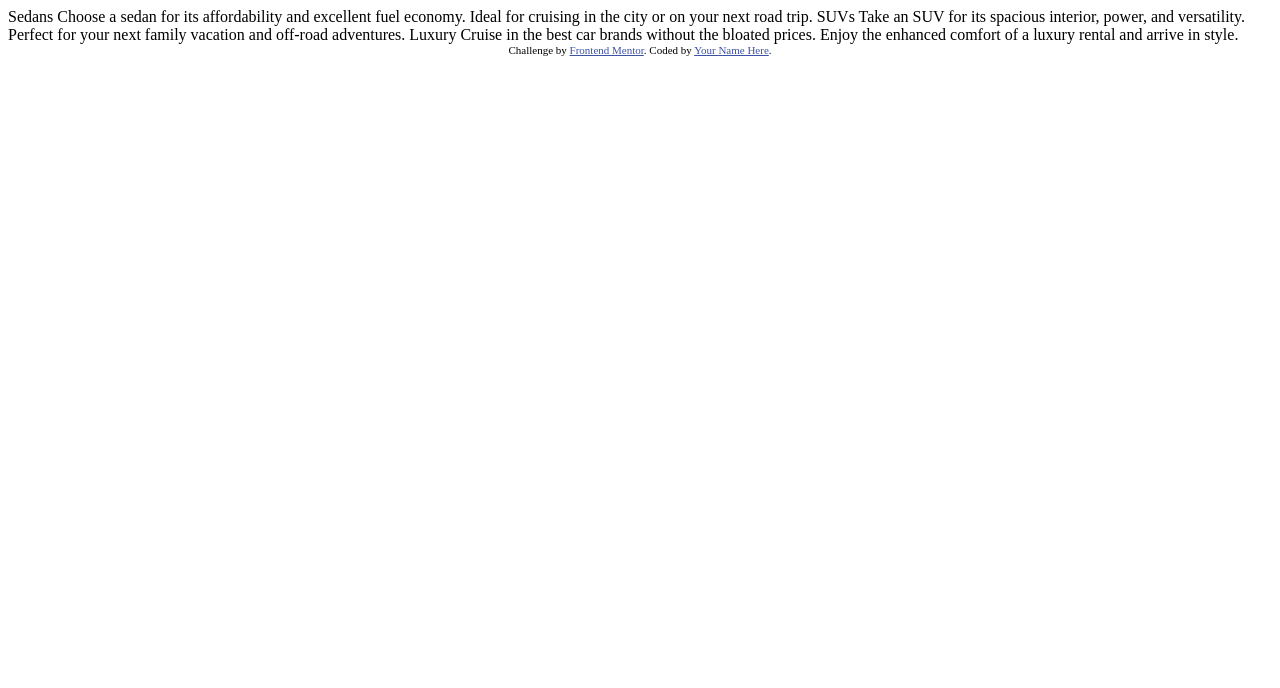
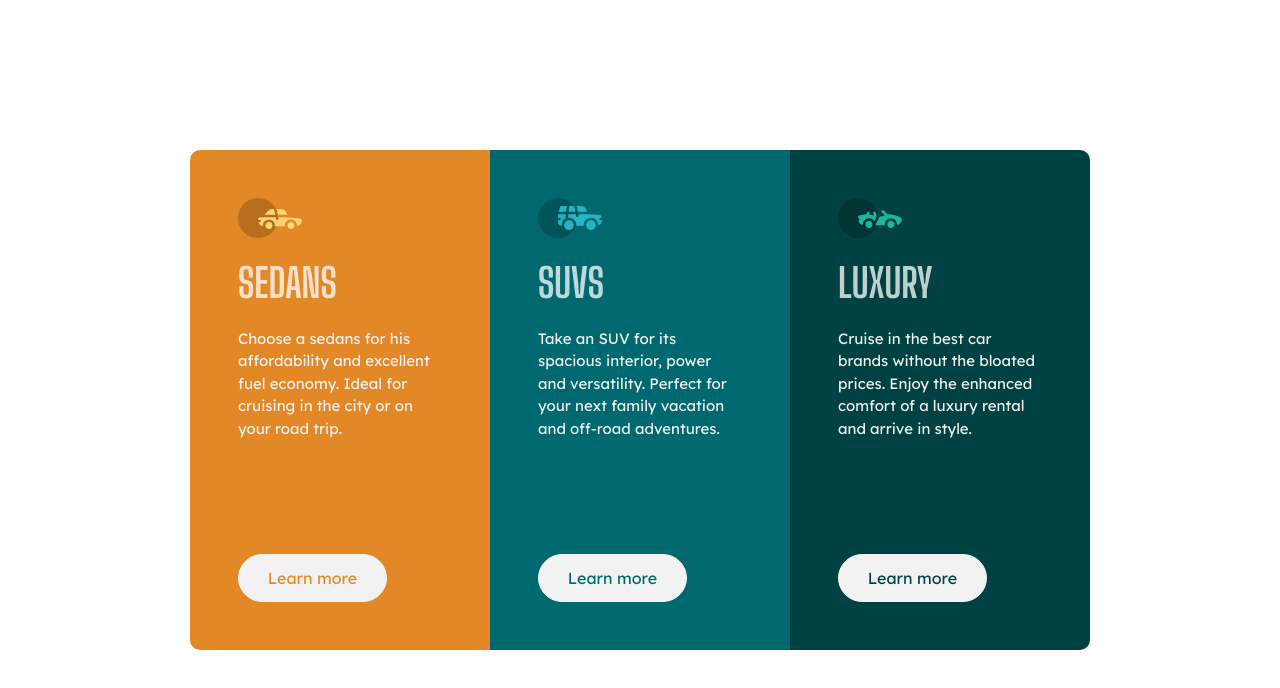
Before and after one commit to theblackman2/3-cards-preview, a plain HTML site: page index.html in a window 1280 px wide. Drawn offline with Linux system fonts and the light colour scheme.

Commit message:
Finished

```diff
--- a/index.html
+++ b/index.html
@@ -8,29 +8,53 @@
 
   <title>Frontend Mentor | 3-column preview card component</title>
 
-  <!-- Feel free to remove these styles or customise in your own stylesheet 👍 -->
-  <style>
-    .attribution { font-size: 11px; text-align: center; }
-    .attribution a { color: hsl(228, 45%, 44%); }
-  </style>
+  <link rel="stylesheet" href="style.css">
+
+  <!-- google fonts import -->
+  <link rel="preconnect" href="https://fonts.googleapis.com">
+  <link rel="preconnect" href="https://fonts.gstatic.com" crossorigin>
+  <link href="https://fonts.googleapis.com/css2?family=Big+Shoulders+Display:wght@700&family=Lexend+Deca&display=swap" rel="stylesheet">
 </head>
 <body>
-
-  Sedans
-  Choose a sedan for its affordability and excellent fuel economy. Ideal for cruising in the city
-  or on your next road trip.
-
-  SUVs
-  Take an SUV for its spacious interior, power, and versatility. Perfect for your next family vacation
-  and off-road adventures.
-
-  Luxury
-  Cruise in the best car brands without the bloated prices. Enjoy the enhanced comfort of a luxury
-  rental and arrive in style.
-
-  <div class="attribution">
-    Challenge by <a href="https://www.frontendmentor.io?ref=challenge" target="_blank">Frontend Mentor</a>.
-    Coded by <a href="#">Your Name Here</a>.
+  <div class="container">
+    <div class="cards">
+      <div class="card sedans">
+        <div class="card-infos">
+          <img src="./images/icon-sedans.svg" alt="Sedans icon">
+          <h2 class="card-title">Sedans</h2>
+          <p class="card-description">
+            Choose a sedans for his affordability and excellent fuel economy. Ideal for cruising in the city or on your road trip.
+          </p>
+        </div>
+        <button class="more">
+          Learn more
+        </button>
+      </div>
+      <div class="card suvs">
+        <div class="card-infos">
+          <img src="./images/icon-suvs.svg" alt="SUV icon">
+          <h2 class="card-title">Suvs</h2>
+          <p class="card-description">
+            Take an SUV for its spacious interior, power and versatility. Perfect for your next family vacation and off-road adventures.
+          </p>
+        </div>
+        <button class="more">
+          Learn more
+        </button>
+      </div>
+      <div class="card luxury">
+        <div class="card-infos">
+          <img src="./images/icon-luxury.svg" alt="luxury icon">
+          <h2 class="card-title">Luxury</h2>
+          <p class="card-description">
+            Cruise in the best car brands without the bloated prices. Enjoy the enhanced comfort of a luxury rental and arrive in style.
+          </p>
+        </div>
+        <button class="more">
+          Learn more
+        </button>
+      </div>
+    </div>
   </div>
 </body>
 </html>
--- /dev/null
+++ b/style.css
@@ -0,0 +1,151 @@
+:root{
+  --bright-orange : hsl(31, 77%, 52%);
+  --dark-cyan : hsl(184, 100%, 22%);
+  --very-dark-cyan : hsl(179, 100%, 13%);
+  --transparent-white : hsla(0, 0%, 100%, 0.75);
+  --very-ligth-grey : hsl(0, 0%, 95%);
+  --titles-family : 'Big Shoulders Display', cursive;;
+}
+
+button{
+  border: none;
+  width: auto;
+  overflow: visible;
+  background: transparent;
+  color: inherit;
+  font: inherit;
+  line-height: normal;
+  -webkit-font-smoothing: inherit;
+  -moz-osx-font-smoothing: inherit;
+  -webkit-appearance: none;
+}
+
+button:hover{
+  cursor: pointer;
+}
+
+p{
+  font-size: 15px;
+}
+
+*{
+  padding: 0;
+  margin: 0;
+  box-sizing: border-box;
+  color: white;
+  font-family: 'Lexend Deca', sans-serif;
+}
+
+.container{
+  width: 100vw;
+  min-height: 100vh;
+  display: flex;
+  align-items: center;
+  justify-content: center;
+  background-color: var(--transparent-white);
+}
+
+.cards{
+  display: flex;
+  height: 500px;
+  max-width: 900px;
+  width: 900px;
+  margin: 10px;
+  border-radius: 10px;
+}
+
+.card{
+  width: calc(100% / 3);
+  height: 100%;
+  padding: 3rem;
+  display: flex;
+  justify-content: space-between;
+  flex-direction: column;
+}
+
+.card-infos{
+  height: 60%;
+  display: flex;
+  align-items: flex-start;
+  justify-content: space-between;
+  flex-direction: column;
+}
+
+.card-title{
+  font-family: var(--titles-family);
+  text-transform: uppercase;
+  font-weight: 700;
+  font-size: 2.5rem;
+  color: var(--transparent-white);
+}
+
+.card-description{
+  line-height: 1.5em;
+  color: var(--very-ligth-grey);
+}
+
+.more{
+  width: fit-content;
+  background-color: var(--very-ligth-grey);
+  padding: .8em 1.8em;
+  border-radius: 30px;
+  border: 1px solid var(--very-ligth-grey);
+  transition: .5s;
+}
+
+.more:hover{
+  background-color: transparent;
+  color: var(--very-ligth-grey) !important;
+}
+
+.sedans{
+  background-color: var(--bright-orange);
+  border-top-left-radius: inherit;
+  border-bottom-left-radius: inherit;
+}
+
+.sedans .more{
+  color: var(--bright-orange);
+}
+
+.suvs{
+  background-color: var(--dark-cyan);
+}
+
+.suvs .more{
+  color: var(--dark-cyan);
+}
+
+.luxury{
+  background-color: var(--very-dark-cyan);
+  border-top-right-radius: inherit;
+  border-bottom-right-radius: inherit;
+}
+
+.luxury .more{
+  color: var(--very-dark-cyan);
+}
+
+@media only screen and (max-width: 800px){
+  .cards{
+    flex-direction: column;
+    height: auto;
+    margin: 40px 20px;
+  }
+
+  .card{
+    width: 100%;
+    height: 450px;
+    border-radius: unset;
+  }
+
+  .sedans{
+    border-top-left-radius: inherit;
+    border-top-right-radius: inherit;
+  }
+
+  .luxury{
+    border-bottom-left-radius: inherit;
+    border-bottom-right-radius: inherit;
+  }
+}
```
